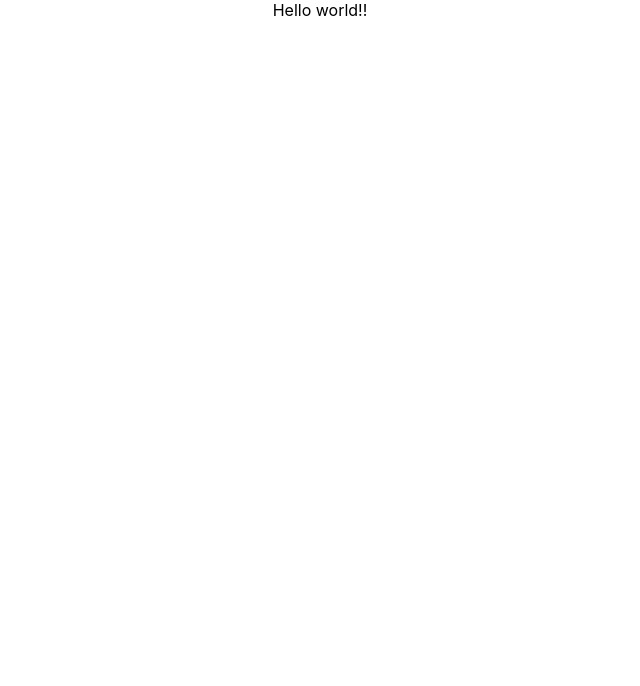
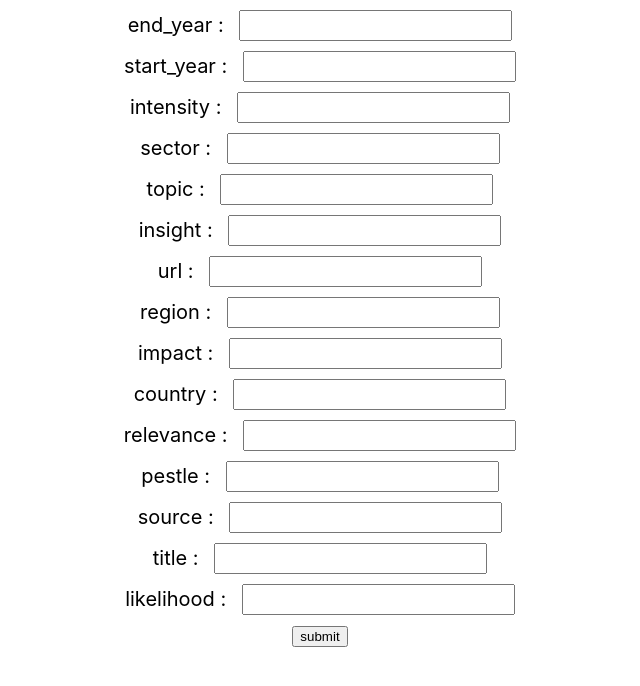
Before and after one commit to AmritHimanshu/Data-Visualization, a React (Create React App) app in the folder client/: page / in a window 1280 px wide. Shown: the top 686 px of the page, without its empty margins (320-960 px from the left). Built offline with nearby package versions, Linux system fonts and the light colour scheme; the HTML template or start-up script is replaced by a standard one.

Commit message:
added form to add data in database

```diff
--- a/client/package.json
+++ b/client/package.json
@@ -2,6 +2,7 @@
   "name": "client",
   "version": "0.1.0",
   "private": true,
+  "proxy":"http://localhost:5000",
   "dependencies": {
     "@reduxjs/toolkit": "^1.9.7",
     "@testing-library/jest-dom": "^5.17.0",
--- a/client/src/App.js
+++ b/client/src/App.js
@@ -1,10 +1,132 @@
-import React from 'react';
+import React, { useState } from 'react';
 import './App.css';
 
 function App() {
+
+  const [dataInput,setDataInput] = useState({
+    end_year: '',
+    intensity: '',
+    sector: '',
+    topic: '',
+    insight: '',
+    url: '',
+    region: '',
+    start_year: '',
+    impact: '',
+    country: '',
+    relevance: '',
+    pestle: '',
+    source: '',
+    title: '',
+    likelihood: ''
+  });
+
+  const handleOnChange = (e) => {
+    // console.log(e.target.name);
+    // console.log(e.target.value);
+    const name = e.target.name;
+    const value = e.target.value;
+
+    setDataInput({ ...dataInput, [name]: value });
+  }
+
+  const handleOnSubmit = async (e) => {
+    e.preventDefault();
+
+    const { end_year, start_year, intensity, sector, topic, insight, url, region, impact, country, relevance, pestle, source, title, likelihood } = dataInput;
+
+    // console.log(end_year, start_year, intensity, sector, topic, insight, url, region, impact, country, relevance, pestle, source, title, likelihood);
+
+    const res = await fetch('/', {
+      method: 'GET',
+      headers: {
+        'Content-Type': 'application/json'
+      }
+
+
+    })
+  }
+
   return (
     <div className="App">
-      Hello world!!
+      <form onSubmit={handleOnSubmit}>
+        <div style={{margin:'10px'}}>
+          <label style={{fontSize:'20px', marginRight:'10px'}}>end_year : </label>
+          <input type="text" name='end_year' value={dataInput.end_year} style={{ padding: '2px', fontSize: '20px' }} onChange={handleOnChange}/>
+        </div>
+
+        <div style={{ margin: '10px' }}>
+          <label style={{ fontSize: '20px', marginRight: '10px' }}>start_year : </label>
+          <input type="text" name='start_year' value={dataInput.start_year} style={{ padding: '2px', fontSize: '20px' }} onChange={handleOnChange} />
+        </div>
+
+        <div style={{ margin: '10px' }}>
+          <label style={{ fontSize: '20px', marginRight: '10px' }}>intensity : </label>
+          <input type="text" name='intensity' value={dataInput.intensity} style={{ padding: '2px', fontSize: '20px' }} onChange={handleOnChange} />
+        </div>
+
+        <div style={{ margin: '10px' }}>
+          <label style={{ fontSize: '20px', marginRight: '10px' }}>sector : </label>
+          <input type="text" name='sector' value={dataInput.sector} style={{ padding: '2px', fontSize: '20px' }} onChange={handleOnChange} />
+        </div>
+
+        <div style={{ margin: '10px' }}>
+          <label style={{ fontSize: '20px', marginRight: '10px' }}>topic : </label>
+          <input type="text" name='topic' value={dataInput.topic} style={{ padding: '2px', fontSize: '20px' }} onChange={handleOnChange} />
+        </div>
+
+        <div style={{ margin: '10px' }}>
+          <label style={{ fontSize: '20px', marginRight: '10px' }}>insight : </label>
+          <input type="text" name='insight' value={dataInput.insight} style={{ padding: '2px', fontSize: '20px' }} onChange={handleOnChange} />
+        </div>
+
+        <div style={{ margin: '10px' }}>
+          <label style={{ fontSize: '20px', marginRight: '10px' }}>url : </label>
+          <input type="text" name='url' value={dataInput.url} style={{ padding: '2px', fontSize: '20px' }} onChange={handleOnChange} />
+        </div>
+
+        <div style={{ margin: '10px' }}>
+          <label style={{ fontSize: '20px', marginRight: '10px' }}>region : </label>
+          <input type="text" name='region' value={dataInput.region} style={{ padding: '2px', fontSize: '20px' }} onChange={handleOnChange} />
+        </div>
+
+        <div style={{ margin: '10px' }}>
+          <label style={{ fontSize: '20px', marginRight: '10px' }}>impact : </label>
+          <input type="text" name='impact' value={dataInput.impact} style={{ padding: '2px', fontSize: '20px' }} onChange={handleOnChange} />
+        </div>
+
+        <div style={{ margin: '10px' }}>
+          <label style={{ fontSize: '20px', marginRight: '10px' }}>country : </label>
+          <input type="text" name='country' value={dataInput.country} style={{ padding: '2px', fontSize: '20px' }} onChange={handleOnChange} />
+        </div>
+
+        <div style={{ margin: '10px' }}>
+          <label style={{ fontSize: '20px', marginRight: '10px' }}>relevance : </label>
+          <input type="text" name='relevance' value={dataInput.relevance} style={{ padding: '2px', fontSize: '20px' }} onChange={handleOnChange} />
+        </div>
+
+        <div style={{ margin: '10px' }}>
+          <label style={{ fontSize: '20px', marginRight: '10px' }}>pestle : </label>
+          <input type="text" name='pestle' value={dataInput.pestle} style={{ padding: '2px', fontSize: '20px' }} onChange={handleOnChange} />
+        </div>
+
+        <div style={{ margin: '10px' }}>
+          <label style={{ fontSize: '20px', marginRight: '10px' }}>source : </label>
+          <input type="text" name='source' value={dataInput.source} style={{ padding: '2px', fontSize: '20px' }} onChange={handleOnChange} />
+        </div>
+
+        <div style={{ margin: '10px' }}>
+          <label style={{ fontSize: '20px', marginRight: '10px' }}>title : </label>
+          <input type="text" name='title' value={dataInput.title} style={{ padding: '2px', fontSize: '20px' }} onChange={handleOnChange} />
+        </div>
+
+        <div style={{ margin: '10px' }}>
+          <label style={{ fontSize: '20px', marginRight: '10px' }}>likelihood : </label>
+          <input type="text" name='likelihood' value={dataInput.likelihood} style={{ padding: '2px', fontSize: '20px' }} onChange={handleOnChange} />
+        </div>
+
+        <button type='submit'>submit</button>
+      </form>
     </div>
   );
 }
```
Also changed, not shown: 1 other file (tests, documents, lock files or other folders).
